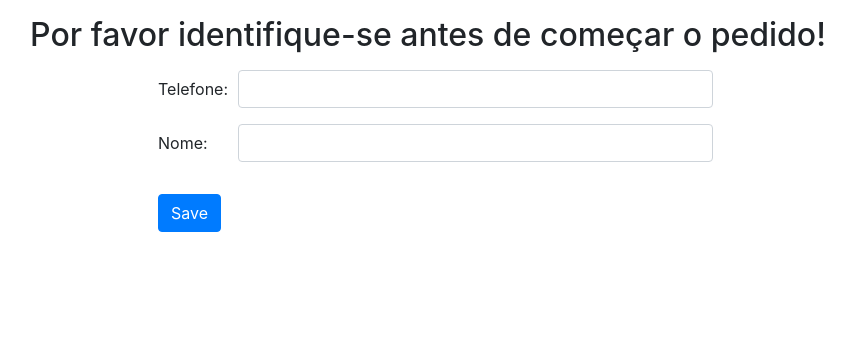
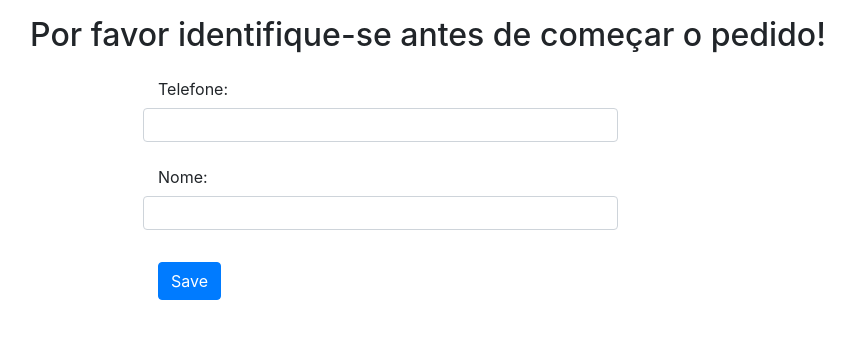
Before and after one commit to lorenzovella/manada, a Django app: page /pedidos/pedidos/carrinho/create/ in a window 1280 px wide. Shown: the top 339 px of the page, without its empty margins (212-1067 px from the left). Run offline with Django 3.2, Linux system fonts and the light colour scheme; some libraries are stand-ins or nearby versions.

Commit message:
Update carrinho_form.html

```diff
--- a/Manada/templates/pedidos/carrinho_form.html
+++ b/Manada/templates/pedidos/carrinho_form.html
@@ -41,11 +41,11 @@ window.onload = function(){
       <form method="post">
         {% csrf_token %}
         {{form.errors}}
-        <div class="form-group row">
+        <div class="form-group row d-flex  flex-column">
           <label class="col-sm-2 col-form-label" for="telefone">Telefone: </label>
           <input class="form-control col-sm-10" id="telefone" maxlength="15" type="tel" name="telefone" value="{{ object.telefone }}">
         </div>
-        <div class="form-group row">
+        <div class="form-group row d-flex  flex-column">
           <label class="col-sm-2 col-form-label" for="nome">Nome: </label>
           <input class="form-control col-sm-10" id="nome" type="text" name="nome" value="{{ object.nome }}">
         </div>
```
